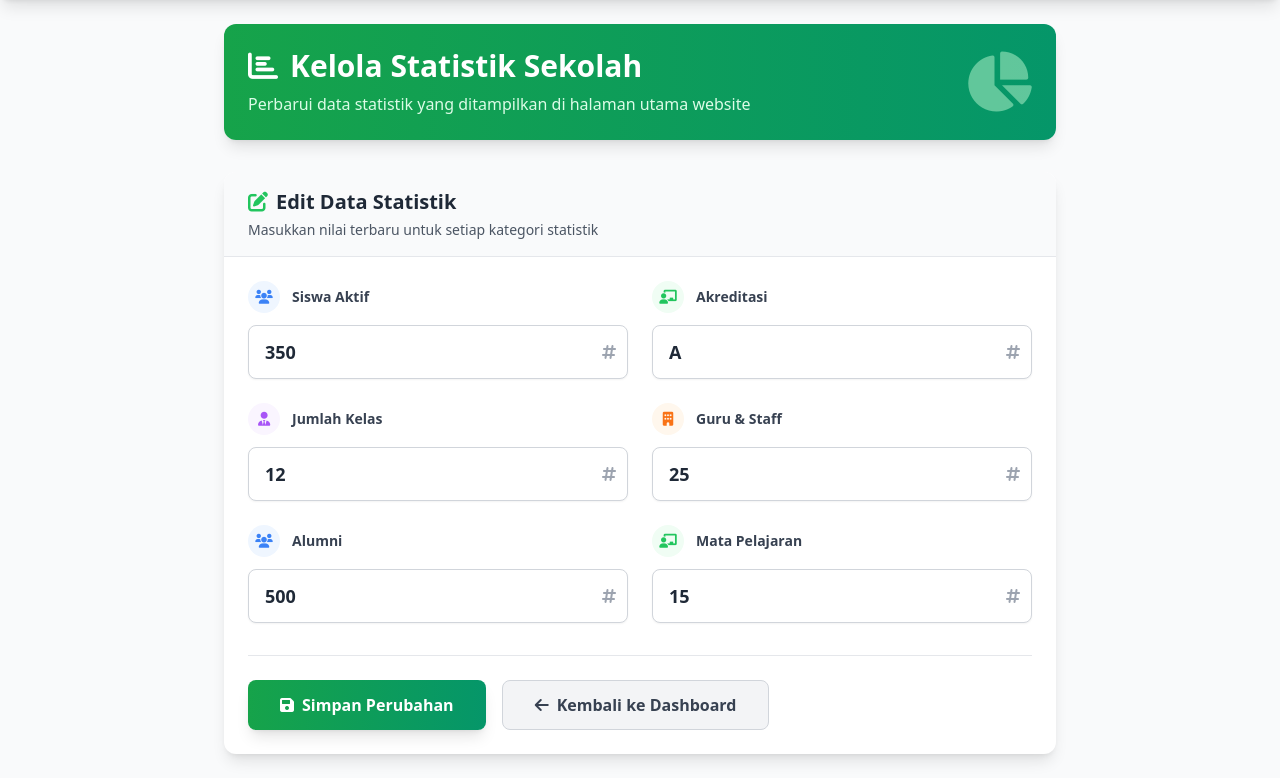
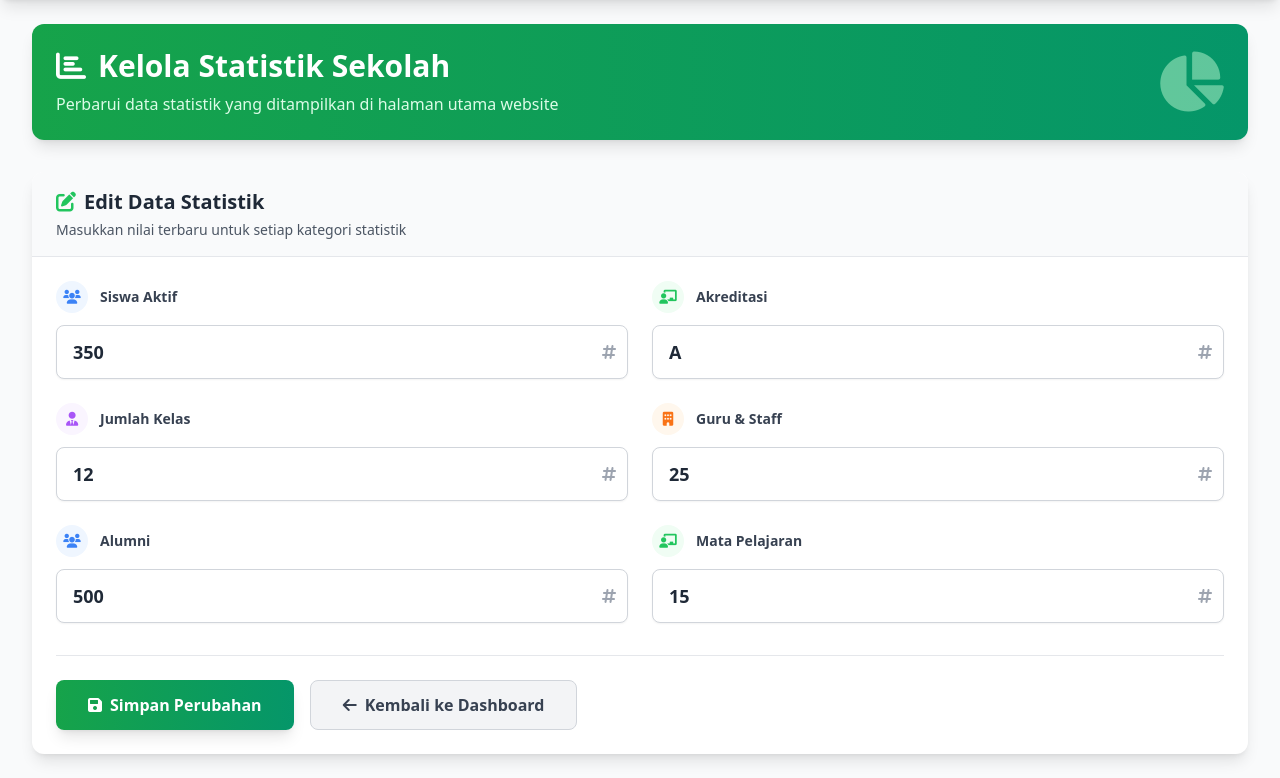
Before and after one commit to RehanZacky/webMTS, a PHP site: page /admin/statistik_edit.php in a window 1280 px wide. Shown: the part 64-842 px from the top of the page. Run offline with PHP 8.4, Linux system fonts and the light colour scheme; a user stored in the database is signed in; data comes from the database, SQL or seed files in the repository; some libraries are stand-ins or nearby versions.

Commit message:
update stats - 22 juli

```diff
--- a/admin/statistik_edit.php
+++ b/admin/statistik_edit.php
@@ -166,10 +166,10 @@ $username = $_SESSION['username'];
     </nav>
 
     <!-- Main Content -->
-    <main class="max-w-4xl mx-auto py-6 px-4 sm:px-6 lg:px-8">
+    <main class="max-w-7xl mx-auto py-6 px-4 sm:px-6 lg:px-8">
         <!-- Header Section -->
         <div class="mb-8">
-            <div class="bg-gradient-to-r from-green-600 to-emerald-600 rounded-xl shadow-lg p-6 text-white animate-fade-in">
+            <div class="bg-gradient-to-r from-green-600 to-emerald-600 rounded-xl shadow-lg p-6 text-white">
                 <div class="flex items-center justify-between">
                     <div>
                         <h1 class="text-3xl font-bold mb-2 flex items-center">
```
